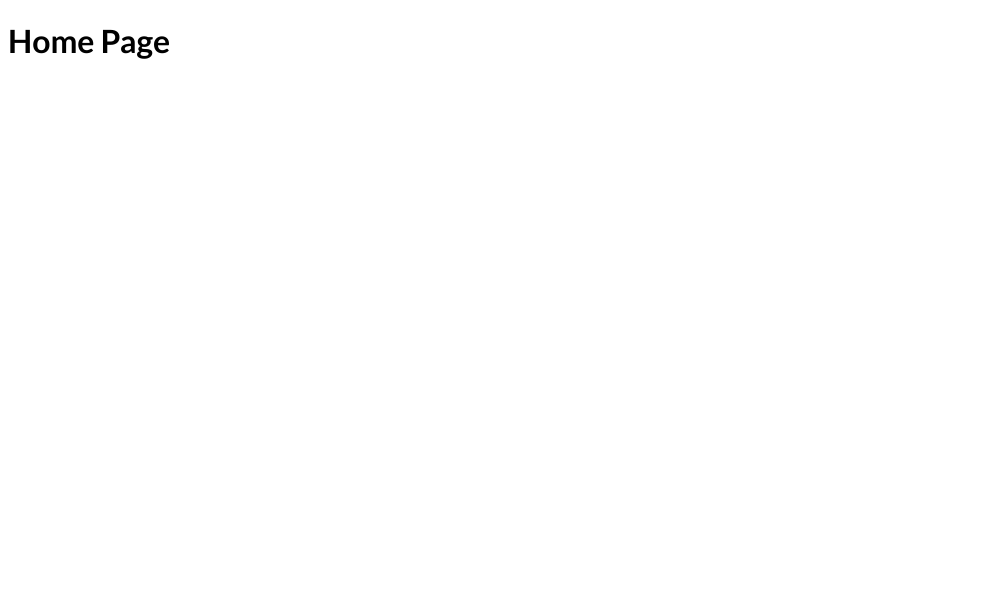
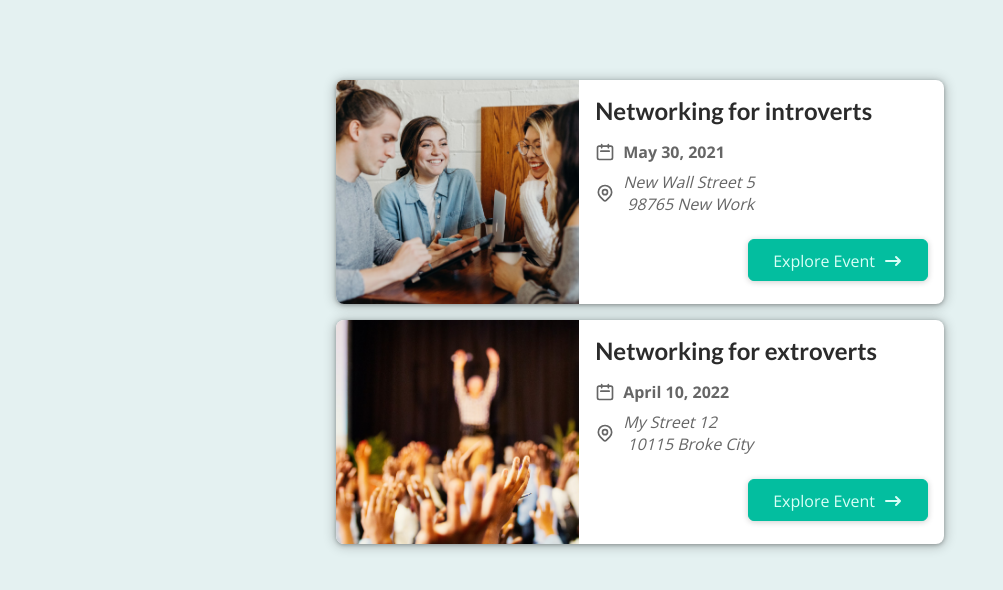
Before and after one commit to SarahBehairy/Nextjs-course, a Next.js app: page / in a window 1280 px wide. Shown: the top 590 px of the page, without its empty margins (0-1003 px from the left). Built offline with nearby package versions, Linux system fonts and the light colour scheme.

Commit message:
implement event item ui

```diff
--- /dev/null
+++ b/components/events/event-item.js
@@ -0,0 +1,46 @@
+import classes from "./event-item.module.css";
+import Button from "../ui/button";
+import DateIcon from "../icons/date-icon";
+import AddressIcon from "../icons/address-icon";
+import ArrowRightIcon from "../icons/arrow-right-icon";
+
+function EventItem(props) {
+  const { title, img, date, location, id } = props;
+
+  const formattedDate = new Date(date).toLocaleDateString("en-US", {
+    day: "numeric",
+    month: "long",
+    year: "numeric",
+  });
+  const formattedAddress = location.replace(",", "\n");
+  const expoloreLink = `/events/${id}`;
+
+  return (
+    <li className={classes.item}>
+      <img src={"/" + img} alt={title} />
+      <div className={classes.content}>
+        <div className={classes.summary}>
+          <h2>{title}</h2>
+          <div className={classes.date}>
+            <DateIcon />
+            <time>{formattedDate}</time>
+          </div>
+          <div className={classes.address}>
+            <AddressIcon />
+            <address>{formattedAddress}</address>
+          </div>
+        </div>
+        <div className={classes.actions}>
+          <Button link={expoloreLink}>
+            <span>Explore Event</span>
+            <span className={classes.icon}>
+              <ArrowRightIcon />
+            </span>
+          </Button>
+        </div>
+      </div>
+    </li>
+  );
+}
+
+export default EventItem;
--- /dev/null
+++ b/components/events/event-item.module.css
@@ -0,0 +1,103 @@
+.item {
+    box-shadow: 0 1px 4px rgba(0, 0, 0, 0.3), 0 1px 12px 2px rgba(0, 0, 0, 0.2);
+    border-radius: 8px;
+    overflow: hidden;
+    background-color: white;
+    margin: 1rem;
+    display: flex;
+    flex-direction: column;
+    gap: 1rem;
+  }
+
+  .item img {
+    width: 100%;
+    object-fit: cover;
+    height: 10rem;
+  }
+
+  .content {
+    width: 100%;
+    padding: 0 1rem;
+    text-align: center;
+  }
+
+  .content h2 {
+    margin: 0.5rem 0;
+  }
+
+  .date,
+  .address {
+    display: flex;
+    gap: 0.5rem;
+    align-items: center;
+  }
+
+  .date svg,
+  .address svg {
+    width: 1.25rem;
+    height: 1.25rem;
+    color: #666666;
+  }
+
+  .content time {
+    color: #666666;
+    font-weight: bold;
+  }
+
+  .content address {
+    margin: 0.5rem 0;
+    color: #666666;
+    white-space: pre;
+  }
+
+  .actions {
+    display: flex;
+    flex-direction: column;
+    padding: 1rem;
+  }
+
+  .actions a {
+    display: block;
+  }
+
+  .actions a span {
+    vertical-align: middle;
+  }
+
+  .icon {
+    margin-left: 0.5rem;
+    display: inline-flex;
+    justify-content: center;
+    align-items: center;
+  }
+
+  .icon svg {
+    width: 1.25rem;
+    height: 1.25rem;
+  }
+
+  @media (min-width: 768px) {
+    .item {
+      flex-direction: row;
+    }
+
+    .item img {
+      width: 40%;
+      height: 14rem;
+    }
+
+    .content {
+      width: 60%;
+      padding: 0;
+      text-align: left;
+    }
+
+    .content h2 {
+      margin: 1rem 0;
+    }
+
+    .actions {
+      flex-direction: row;
+      justify-content: flex-end;
+    }
+  }
--- /dev/null
+++ b/components/events/event-list.js
@@ -0,0 +1,21 @@
+import EventItem from "./event-item";
+import classes from './event-list.module.css';
+
+function EventList({ items }) {
+  return (
+    <ul className={classes.list}>
+      {items.map((event) => (
+        <EventItem
+          key={event.id}
+          id={event.id}
+          title={event.title}
+          location={event.location}
+          date={event.date}
+          img={event.image}
+        />
+      ))}
+    </ul>
+  );
+}
+
+export default EventList;
--- /dev/null
+++ b/components/events/event-list.module.css
@@ -0,0 +1,5 @@
+.list {
+    width: 90%;
+    max-width: 40rem;
+    margin: 5rem auto;
+  }
--- /dev/null
+++ b/components/icons/address-icon.js
@@ -0,0 +1,25 @@
+function AddressIcon() {
+  return (
+    <svg
+      xmlns='http://www.w3.org/2000/svg'
+      fill='none'
+      viewBox='0 0 24 24'
+      stroke='currentColor'
+    >
+      <path
+        strokeLinecap='round'
+        strokeLinejoin='round'
+        strokeWidth={2}
+        d='M17.657 16.657L13.414 20.9a1.998 1.998 0 01-2.827 0l-4.244-4.243a8 8 0 1111.314 0z'
+      />
+      <path
+        strokeLinecap='round'
+        strokeLinejoin='round'
+        strokeWidth={2}
+        d='M15 11a3 3 0 11-6 0 3 3 0 016 0z'
+      />
+    </svg>
+  );
+}
+
+export default AddressIcon;
--- /dev/null
+++ b/components/icons/arrow-right-icon.js
@@ -0,0 +1,17 @@
+function ArrowRightIcon() {
+  return (
+    <svg
+      xmlns='http://www.w3.org/2000/svg'
+      viewBox='0 0 20 20'
+      fill='currentColor'
+    >
+      <path
+        fillRule='evenodd'
+        d='M12.293 5.293a1 1 0 011.414 0l4 4a1 1 0 010 1.414l-4 4a1 1 0 01-1.414-1.414L14.586 11H3a1 1 0 110-2h11.586l-2.293-2.293a1 1 0 010-1.414z'
+        clipRule='evenodd'
+      />
+    </svg>
+  );
+}
+
+export default ArrowRightIcon;
--- /dev/null
+++ b/components/icons/date-icon.js
@@ -0,0 +1,19 @@
+function DateIcon() {
+  return (
+    <svg
+      xmlns='http://www.w3.org/2000/svg'
+      fill='none'
+      viewBox='0 0 24 24'
+      stroke='currentColor'
+    >
+      <path
+        strokeLinecap='round'
+        strokeLinejoin='round'
+        strokeWidth={2}
+        d='M8 7V3m8 4V3m-9 8h10M5 21h14a2 2 0 002-2V7a2 2 0 00-2-2H5a2 2 0 00-2 2v12a2 2 0 002 2z'
+      />
+    </svg>
+  );
+}
+
+export default DateIcon;
--- /dev/null
+++ b/components/ui/button.js
@@ -0,0 +1,12 @@
+import Link from "next/link";
+import classes from "./button.module.css";
+
+function Button(props) {
+  return (
+    <Link className={classes.btn} href={props.link}>
+      {props.children}
+    </Link>
+  );
+}
+
+export default Button;
--- /dev/null
+++ b/components/ui/button.module.css
@@ -0,0 +1,18 @@
+.btn {
+    text-decoration: none;
+    cursor: pointer;
+    font: inherit;
+    background-color: #03be9f;
+    border: 1px solid #03be9f;
+    border-radius: 6px;
+    color: #dafff7;
+    padding: 0.5rem 1.5rem;
+    text-align: center;
+    box-shadow: 0 1px 6px rgba(0, 0, 0, 0.2);
+  }
+
+  .btn:hover,
+  .btn:active {
+    background-color: #02afa1;
+    border-color: #02afa1;
+  }
--- a/pages/index.js
+++ b/pages/index.js
@@ -1,8 +1,8 @@
+import EventList from "@/components/events/event-list";
+import { getFeaturedEvents } from "@/dummy-data";
 
 export default function HomePage() {
-  return (
-  <div>
-    <h1>Home Page</h1>
-  </div>
-  )
+  const featuredEvents = getFeaturedEvents();
+
+  return <EventList items={featuredEvents} />;
 }
--- a/styles/globals.css
+++ b/styles/globals.css
@@ -1,11 +1,14 @@
-@import url('https://fonts.googleapis.com/css2?family=Lato:wght@700&family=Open+Sans:wght@400;700&display=swap');
+@import url('https://fonts.googleapis.com/css2?family=Lato:wght@400;700&family=Open+Sans:wght@400;700&display=swap');
 
 * {
   box-sizing: border-box;
 }
 
 body {
+  margin: 0;
   font-family: 'Open Sans', 'Lato', sans-serif;
+  color: #414141;
+  background-color: #e4f1f1;
 }
 
 h1,
@@ -15,4 +18,16 @@
 h5,
 h6 {
   font-family: 'Lato', sans-serif;
+  color: #2b2b2b;
 }
+
+ul {
+  list-style: none;
+  margin: 0;
+  padding: 0;
+}
+
+.center {
+  margin: auto;
+  text-align: center;
+}
```
